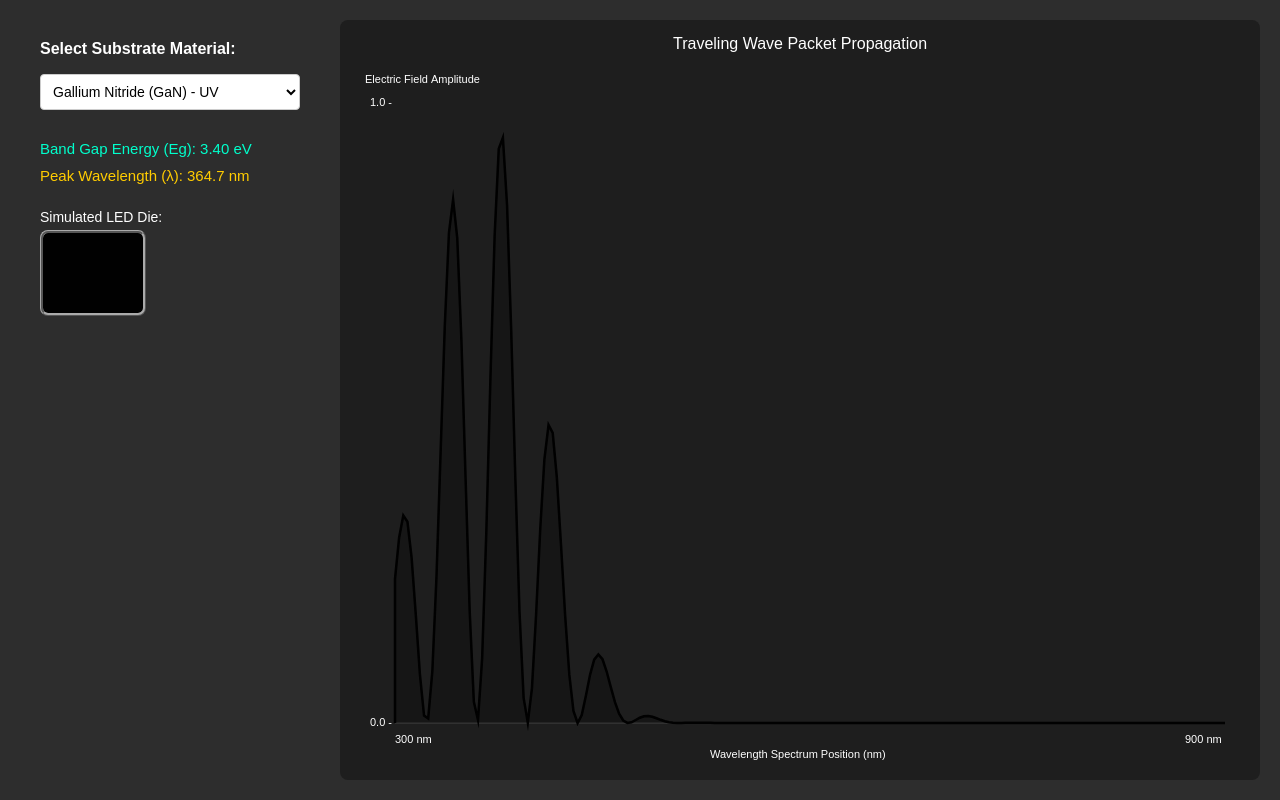
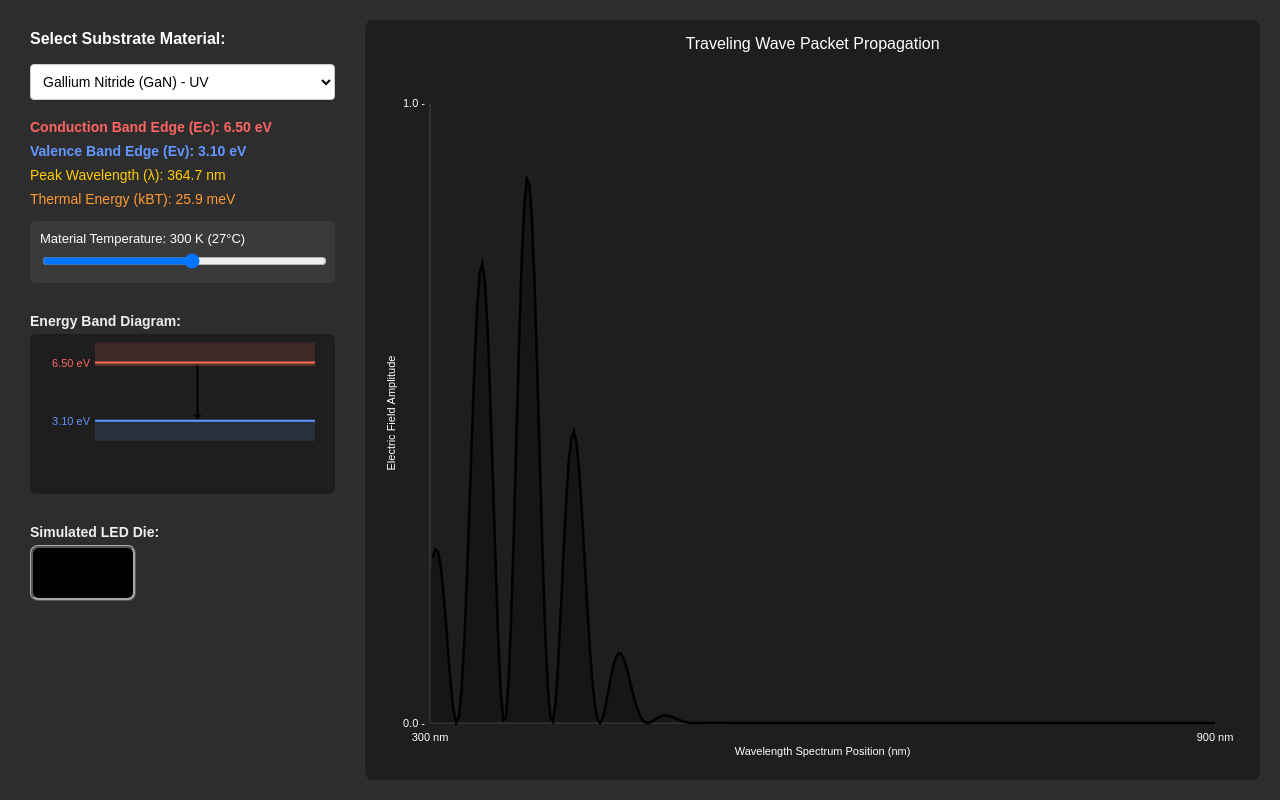
Before and after one commit to yazandagoat20-web/wavefunctionled, a plain HTML site: page index.html in a window 1280 px wide. Drawn offline with Linux system fonts and the light colour scheme.

Commit message:
Refactor index.html for improved UI and styling
Updated UI layout and improved styling for better usability.

```diff
--- a/index.html
+++ b/index.html
@@ -19,9 +19,13 @@
         }
 
         #panel-frame {
-            width: 300px;
-            padding: 20px;
+            width: 325px;
+            padding: 10px;
             box-sizing: border-box;
+            flex-shrink: 0;
+            display: flex;
+            flex-direction: column;
+            overflow-y: auto;
         }
 
         h3 {
@@ -38,26 +42,55 @@
             border: 1px solid #ccc;
             border-radius: 4px;
             font-size: 14px;
-            margin-bottom: 20px;
+            margin-bottom: 15px;
         }
 
         .readout {
-            font-size: 15px;
-            margin: 10px 0;
+            font-size: 14px;
+            margin: 4px 0;
         }
 
-        #bg-label { color: #00ffcc; }
+        #ec-label { color: #ff6464; font-weight: bold; }
+        #ev-label { color: #6496ff; font-weight: bold; }
         #wl-label { color: #ffcc00; }
+        #th-label { color: #ff9933; }
 
-        .led-title {
+        .section-title {
             font-size: 14px;
-            margin-top: 25px;
+            margin-top: 15px;
             margin-bottom: 5px;
+            font-weight: bold;
+            color: #eee;
+        }
+
+        .slider-container {
+            margin: 10px 0 15px 0;
+            background: #3a3a3a;
+            padding: 10px;
+            border-radius: 6px;
+        }
+
+        .slider-container label {
+            font-size: 13px;
+            display: block;
+            margin-bottom: 5px;
+        }
+
+        input[type=range] {
+            width: 100%;
+        }
+
+        #band-canvas {
+            width: 100%;
+            height: 160px;
+            background-color: #1e1e1e;
+            border-radius: 6px;
+            margin-bottom: 15px;
         }
 
         #led-bulb {
             width: 100px;
-            height: 80px;
+            height: 50px;
             border: 3px ridge #aaa;
             border-radius: 8px;
             transition: background-color 0.2s;
@@ -79,7 +112,7 @@
             margin: 0 0 10px 0;
         }
 
-        canvas {
+        #waveCanvas {
             width: 100%;
             height: calc(100% - 30px);
             background-color: #1e1e1e;
@@ -100,10 +133,20 @@
             <option value="GaAs">Gallium Arsenide (GaAs) - Infrared</option>
         </select>
 
-        <div id="bg-label" class="readout">Band Gap Energy (Eg): --</div>
+        <div id="ec-label" class="readout">Conduction Band (Ec): --</div>
+        <div id="ev-label" class="readout">Valence Band (Ev): --</div>
         <div id="wl-label" class="readout">Peak Wavelength (λ): --</div>
+        <div id="th-label" class="readout">Thermal Energy (kBT): --</div>
 
-        <div class="led-title">Simulated LED Die:</div>
+        <div class="slider-container">
+            <label id="temp-label">Material Temperature: 300 K (27°C)</label>
+            <input type="range" id="temp-slider" min="77" max="500" value="300" oninput="updateUIElements()">
+        </div>
+
+        <div class="section-title">Energy Band Diagram:</div>
+        <canvas id="band-canvas"></canvas>
+
+        <div class="section-title">Simulated LED Die:</div>
         <div id="led-bulb"></div>
     </div>
 
@@ -114,21 +157,27 @@
 
     <!-- --- Physics engine and Canvas Animation Engine --- -->
     <script>
-        // Material database dictionary
+        // Data structure explicitly mapped to your exact list values.
+        // Conduction band scale adjusts properly to preserve your listed visual gaps.
         const MATERIALS = {
-            "GaN": 3.40,
-            "InGaN_Blue": 2.80,
-            "InGaN_Green": 2.40,
-            "GaAsP": 2.10,
-            "AlGaAs": 1.85,
-            "GaAs": 1.42
+            "GaN":        { ev: 3.10, ec: 6.50, eg: 3.40 }, // UV
+            "InGaN_Blue": { ev: 2.70, ec: 5.40, eg: 2.70 }, // Blue
+            "InGaN_Green":{ ev: 2.40, ec: 4.80, eg: 2.40 }, // Green
+            "GaAsP":      { ev: 2.10, ec: 4.20, eg: 2.10 }, // Yellow
+            "AlGaAs":     { ev: 1.80, ec: 3.60, eg: 1.80 }, // Red
+            "GaAs":       { ev: 1.40, ec: 2.80, eg: 1.40 }  // Infrared
         };
 
-        const canvas = document.getElementById('waveCanvas');
-        const ctx = canvas.getContext('2d');
+        const kB = 8.617333262145e-5;
+
+        const waveCanvas = document.getElementById('waveCanvas');
+        const waveCtx = waveCanvas.getContext('2d');
+
+        const bandCanvas = document.getElementById('band-canvas');
+        const bandCtx = bandCanvas.getContext('2d');
+
         let frame = 0;
 
-        // Approximates an RGB color from a wavelength in nanometers
         function wlToRgb(wavelength) {
             let wl = Math.floor(wavelength);
             let R = 0, G = 0, B = 0;
@@ -156,121 +205,207 @@
             return `rgb(${Math.floor(R * factor * 255)}, ${Math.floor(G * factor * 255)}, ${Math.floor(B * factor * 255)})`;
         }
 
-        // Live calculation and text update engine
+        function drawBandDiagram(ecEnergy, evEnergy, Eth, plotColor) {
+            const dpr = window.devicePixelRatio || 1;
+            const rect = bandCanvas.getBoundingClientRect();
+            bandCanvas.width = rect.width * dpr;
+            bandCanvas.height = rect.height * dpr;
+            bandCtx.scale(dpr, dpr);
+
+            const w = rect.width;
+            const h = rect.height;
+
+            bandCtx.clearRect(0, 0, w, h);
+
+            // Scale matches energy space up to 7.0 eV total window size
+            const minBound = 0.0;
+            const maxBound = 7.0;
+            const padding = 20;
+            const usableHeight = h - (padding * 2);
+
+            // FIXED PIXEL MAPPING: Larger numbers are subtracted from maxBound,
+            // forcing higher numbers to move UP visually on the display screen.
+            const ecY = padding + ((maxBound - ecEnergy) / (maxBound - minBound)) * usableHeight;
+            const evY = padding + ((maxBound - evEnergy) / (maxBound - minBound)) * usableHeight;
+
+            // 1. Conduction Band (Ec Block)
+            bandCtx.fillStyle = 'rgba(255, 100, 100, 0.15)';
+            bandCtx.fillRect(65, ecY - 20, w - 85, 20);
+            bandCtx.strokeStyle = '#ff6464';
+            bandCtx.lineWidth = 2;
+            bandCtx.beginPath();
+            bandCtx.moveTo(65, ecY);
+            bandCtx.lineTo(w - 20, ecY);
+            bandCtx.stroke();
+
+            // 2. Valence Band (Ev Block)
+            bandCtx.fillStyle = 'rgba(100, 150, 255, 0.15)';
+            bandCtx.fillRect(65, evY, w - 85, 20);
+            bandCtx.strokeStyle = '#6496ff';
+            bandCtx.lineWidth = 2;
+            bandCtx.beginPath();
+            bandCtx.moveTo(65, evY);
+            bandCtx.lineTo(w - 20, evY);
+            bandCtx.stroke();
+
+            // Display values next to the matching graphics lines
+            bandCtx.font = '11px Arial';
+            bandCtx.textAlign = 'right';
+
+            bandCtx.fillStyle = '#ff6464';
+            bandCtx.fillText(`${ecEnergy.toFixed(2)} eV`, 60, ecY + 4);
+
+            bandCtx.fillStyle = '#6496ff';
+            bandCtx.fillText(`${evEnergy.toFixed(2)} eV`, 60, evY + 4);
+
+            // 3. Recombination Arrow
+            bandCtx.strokeStyle = plotColor;
+            bandCtx.lineWidth = 2;
+            bandCtx.beginPath();
+            bandCtx.moveTo(w / 2 + 15, ecY + 2);
+            bandCtx.lineTo(w / 2 + 15, evY - 2);
+            bandCtx.stroke();
+
+            bandCtx.fillStyle = plotColor;
+            bandCtx.beginPath();
+            bandCtx.moveTo(w / 2 + 15, evY - 2);
+            bandCtx.lineTo(w / 2 + 11, evY - 6);
+            bandCtx.lineTo(w / 2 + 19, evY - 6);
+            bandCtx.fill();
+
+            // Thermal excitation box
+            let heatHeight = (Eth / (maxBound - minBound)) * usableHeight * 8;
+            bandCtx.fillStyle = 'rgba(255, 153, 51, 0.2)';
+            bandCtx.fillRect(65, ecY, w - 85, Math.min(heatHeight, evY - ecY));
+        }
+
         function updateUIElements() {
             const dropdown = document.getElementById('material-dropdown');
-            const Eg = MATERIALS[dropdown.value];
-            const wavelength = 1240.0 / Eg;
+            const tempSlider = document.getElementById('temp-slider');
 
-            document.getElementById('bg-label').innerText = `Band Gap Energy (Eg): ${Eg.toFixed(2)} eV`;
+            const matData = MATERIALS[dropdown.value];
+            const T = parseInt(tempSlider.value);
+
+            const Eth = kB * T;
+            const wavelength = 1240.0 / matData.eg;
+
+            // Values sync strictly to your definitions
+            const ecEnergy = matData.ec;
+            const evEnergy = matData.ev;
+
+            document.getElementById('temp-label').innerText = `Material Temperature: ${T} K (${(T - 273).toFixed(0)}°C)`;
+            document.getElementById('ec-label').innerText = `Conduction Band Edge (Ec): ${ecEnergy.toFixed(2)} eV`;
+            document.getElementById('ev-label').innerText = `Valence Band Edge (Ev): ${evEnergy.toFixed(2)} eV`;
             document.getElementById('wl-label').innerText = `Peak Wavelength (λ): ${wavelength.toFixed(1)} nm`;
+            document.getElementById('th-label').innerText = `Thermal Energy (kBT): ${(Eth * 1000).toFixed(1)} meV`;
 
             const ledColor = wlToRgb(wavelength);
             document.getElementById('led-bulb').style.backgroundColor = ledColor;
+
+            const plotColor = (ledColor === 'rgb(76, 76, 76)') ? 'purple' : ledColor;
+
+            drawBandDiagram(ecEnergy, evEnergy, Eth, plotColor);
         }
 
-        // High-framerate physics calculation loop replacing Matplotlib
         function animateWave() {
-            // Automatically scale canvas resolution up to match high DPI displays
             const dpr = window.devicePixelRatio || 1;
-            const rect = canvas.getBoundingClientRect();
-            canvas.width = rect.width * dpr;
-            canvas.height = rect.height * dpr;
-            ctx.scale(dpr, dpr);
+            const rect = waveCanvas.getBoundingClientRect();
+            waveCanvas.width = rect.width * dpr;
+            waveCanvas.height = rect.height * dpr;
+            waveCtx.scale(dpr, dpr);
 
             const width = rect.width;
             const height = rect.height;
 
-            // Clear previous graph frames
-            ctx.clearRect(0, 0, width, height);
+            waveCtx.clearRect(0, 0, width, height);
 
-            // Get current parameters
             const dropdown = document.getElementById('material-dropdown');
-            const Eg = MATERIALS[dropdown.value];
-            const wavelength = 1240.0 / Eg;
+            const matData = MATERIALS[dropdown.value];
+            const wavelength = 1240.0 / matData.eg;
 
             const ledColor = wlToRgb(wavelength);
-            const plotColor = ledColor === 'rgb(76, 76, 76)' ? 'purple' : ledColor;
+            const plotColor = (ledColor === 'rgb(76, 76, 76)') ? 'purple' : ledColor;
 
-            // Draw graph labels, grid boundaries and ticks
-            ctx.strokeStyle = '#444444';
-            ctx.lineWidth = 1;
-            ctx.fillStyle = 'white';
-            ctx.font = '11px Arial';
+            waveCtx.strokeStyle = '#444444';
+            waveCtx.lineWidth = 1;
+            waveCtx.fillStyle = '#ffffff';
+            waveCtx.font = '11px Arial';
 
-            // Y-Axis lines and markers
-            ctx.fillText("Electric Field Amplitude", 10, 20);
-            ctx.fillText("1.0 -", 15, 43);
-            ctx.fillText("0.0 -", 15, height - 37);
+            const plotLeft = 50;
+            const plotRight = width - 30;
+            const plotWidth = plotRight - plotLeft;
+            const plotBottom = height - 40;
+            const plotTop = 40;
+            const plotHeight = plotBottom - plotTop;
 
-            // X-Axis graph baseline limits
-            ctx.beginPath();
-            ctx.moveTo(40, height - 40);
-            ctx.lineTo(width - 20, height - 40);
-            ctx.stroke();
-            ctx.fillText("300 nm", 40, height - 20);
-            ctx.fillText("900 nm", width - 60, height - 20);
-            ctx.fillText("Wavelength Spectrum Position (nm)", width / 2 - 90, height - 5);
+            waveCtx.beginPath();
+            waveCtx.moveTo(plotLeft, plotTop);
+            waveCtx.lineTo(plotLeft, plotBottom);
+            waveCtx.lineTo(plotRight, plotBottom);
+            waveCtx.stroke();
 
-            // Calculate active plot boundaries
-            const plotLeft = 40;
-            const plotRight = width - 20;
-            const plotWidth = plotRight - plotLeft;
-            const plotHeight = height - 80;
-            const plotBottom = height - 40;
+            waveCtx.textAlign = 'right';
+            waveCtx.fillText("1.0 -", plotLeft - 5, plotTop + 4);
+            waveCtx.fillText("0.0 -", plotLeft - 5, plotBottom + 4);
 
-            // Physics loop variables
+            waveCtx.save();
+            waveCtx.translate(15, (plotTop + plotBottom) / 2);
+            waveCtx.rotate(-Math.PI / 2);
+            waveCtx.textAlign = 'center';
+            waveCtx.fillText("Electric Field Amplitude", 0, 0);
+            waveCtx.restore();
+
+            waveCtx.textAlign = 'center';
+            waveCtx.fillText("300 nm", plotLeft, plotBottom + 18);
+            waveCtx.fillText("900 nm", plotRight, plotBottom + 18);
+            waveCtx.fillText("Wavelength Spectrum Position (nm)", (plotLeft + plotRight) / 2, plotBottom + 32);
+
             const sigma = 40;
             const k = (2.0 * Math.PI) / (wavelength * 0.1);
             const omegaT = frame * 0.4;
 
-            // Compute math points for current time frame
-            ctx.beginPath();
-            ctx.moveTo(plotLeft, plotBottom);
+            let wavePoints = [];
+            const segments = 300;
 
-            let fillPoints = [];
-
-            for (let i = 0; i <= 200; i++) {
-                // Map screen coordinate index to physical nanometer scope (300 to 900)
-                let pct = i / 200;
+            for (let i = 0; i <= segments; i++) {
+                let pct = i / segments;
                 let xPhys = 300 + pct * 600;
                 let xScreen = plotLeft + pct * plotWidth;
 
-                // 1. Physics Gaussian Wave Envelope calculation
                 let envelope = Math.exp(-0.5 * Math.pow((xPhys - wavelength) / sigma, 2));
+                let travelingWave = Math.sin(k * xPhys - omegaT);
+                let yVal = envelope * (0.5 + 0.5 * travelingWave);
+                let yScreen = plotBottom - (yVal / 1.1) * plotHeight;
 
-                // 2. Traveling wave phase shift velocity calculation
-                let travelingWave = Math.sin(k * xPhys - omegaT);
-                let yPhys = envelope * (0.5 + 0.5 * travelingWave);
-
-                // Convert math results into browser display height constraints
-                let yScreen = plotBottom - (yPhys * plotHeight);
-
-                ctx.lineTo(xScreen, yScreen);
-                fillPoints.push({x: xScreen, y: yScreen});
+                wavePoints.push({ x: xScreen, y: yScreen });
             }
 
-            ctx.lineTo(plotRight, plotBottom);
+            waveCtx.beginPath();
+            waveCtx.moveTo(plotLeft, plotBottom);
+            for (let pt of wavePoints) {
+                waveCtx.lineTo(pt.x, pt.y);
+            }
+            waveCtx.lineTo(plotRight, plotBottom);
+            waveCtx.closePath();
 
-            // Draw Wave line trace
-            ctx.strokeStyle = plotColor;
-            ctx.lineWidth = 2.5;
-            ctx.stroke();
+            waveCtx.fillStyle = plotColor.replace('rgb', 'rgba').replace(')', ', 0.25)');
+            waveCtx.fill();
 
-            // Draw Area Alpha Fill
-            ctx.lineTo(plotLeft, plotBottom);
-            ctx.fillStyle = plotColor;
-            ctx.globalAlpha = 0.25;
-            ctx.fill();
-            ctx.globalAlpha = 1.0; // Reset canvas transparency settings
+            waveCtx.beginPath();
+            waveCtx.moveTo(wavePoints.x, wavePoints.y);
+            for (let i = 1; i < wavePoints.length; i++) {
+                waveCtx.lineTo(wavePoints[i].x, wavePoints[i].y);
+            }
+            waveCtx.strokeStyle = plotColor;
+            waveCtx.lineWidth = 2.5;
+            waveCtx.stroke();
 
             frame++;
             requestAnimationFrame(animateWave);
         }
 
-        // Initialize state configuration variables on startup
         updateUIElements();
-        animateWave();
+        requestAnimationFrame(animateWave);
     </script>
 </body>
 </html>
```
